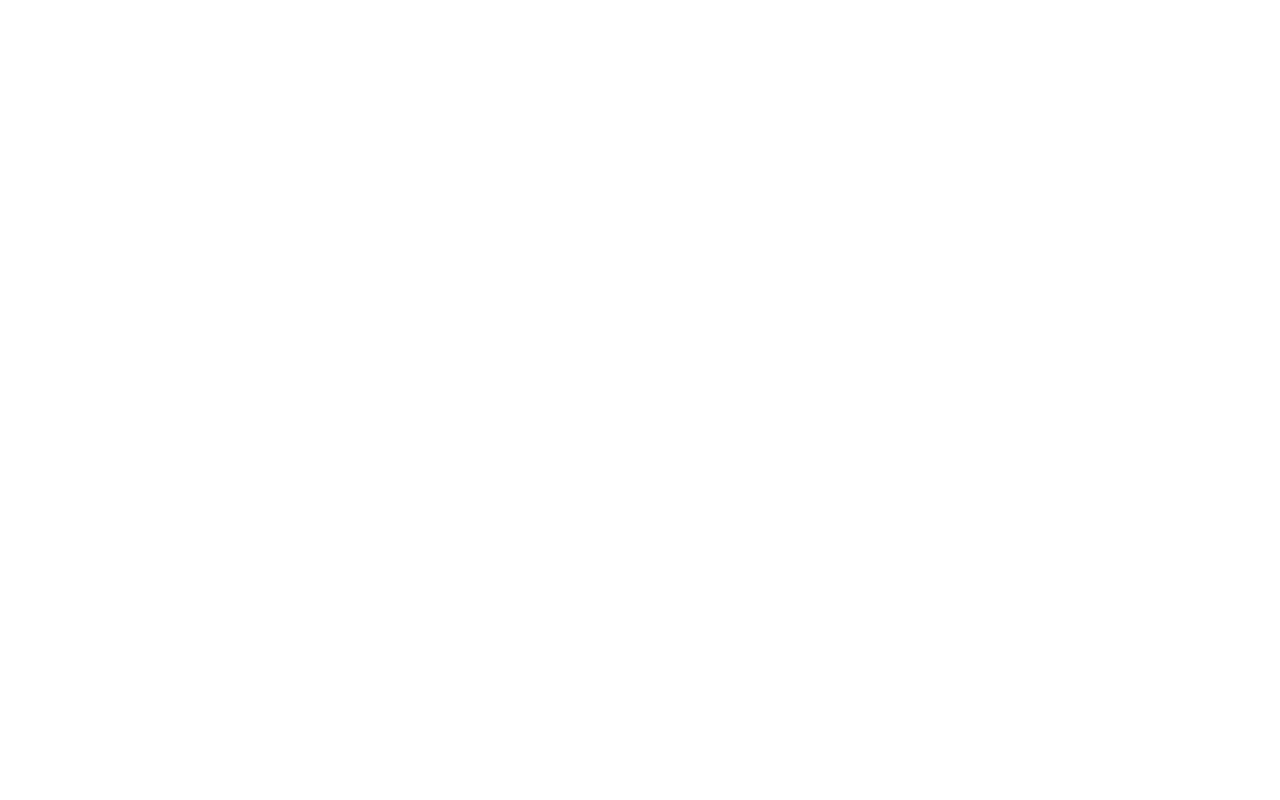
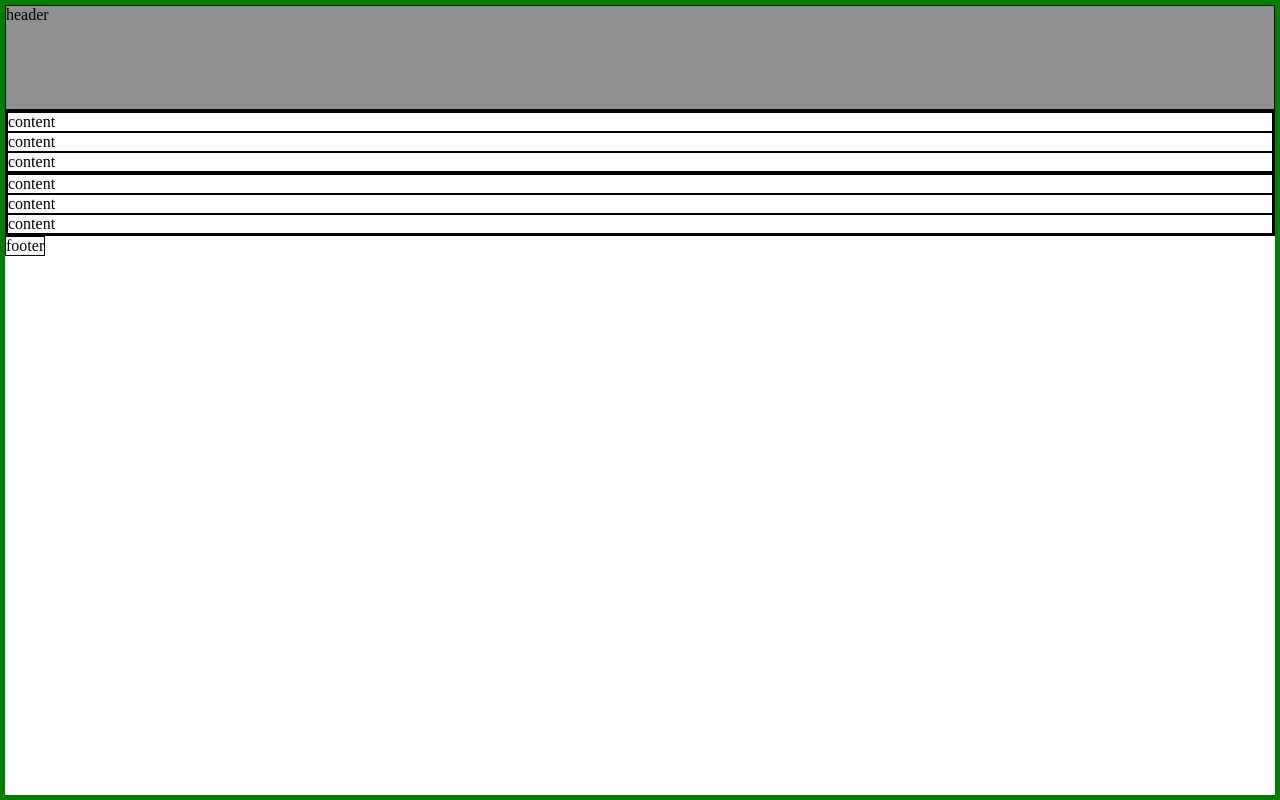
Before and after one commit to michael6cohen/web_application, a plain HTML site: page index.html in a window 1280 px wide. Drawn offline with Linux system fonts and the light colour scheme.

Commit message:
create layout skelaton

```diff
--- a/index.html
+++ b/index.html
@@ -1,10 +1,33 @@
 <!DOCTYPE html>
 <html lang="en">
+
 <head>
   <link rel="stylesheet" href="style.css">
-    <title>Document</title>
+  <title>Document</title>
 </head>
+
 <body>
 
+
+
+  <header>header</header>
+  <main>
+
+    <div class="row">
+      <div class="col">content</div>
+      <div class="col">content</div>
+      <div class="col">content</div>
+    </div>
+    <div class="row">
+      <div class="col">content</div>
+      <div class="col">content</div>
+      <div class="col">content</div>
+    </div>
+
+  </main>
+  <footer> footer</footer>
+
+
 </body>
+
 </html>
--- a/style.css
+++ b/style.css
@@ -0,0 +1,22 @@
+*{
+    box-sizing: border-box;
+    margin: 0;
+}
+body{
+    height: 100vh;
+    border: 5px solid green;
+}
+body  *{
+    border: 1px solid black;
+
+}
+
+header{
+    height: 105px;
+    background-color: rgb(144, 144, 144);
+}
+
+footer{
+    display: inline-block;
+
+}
```
